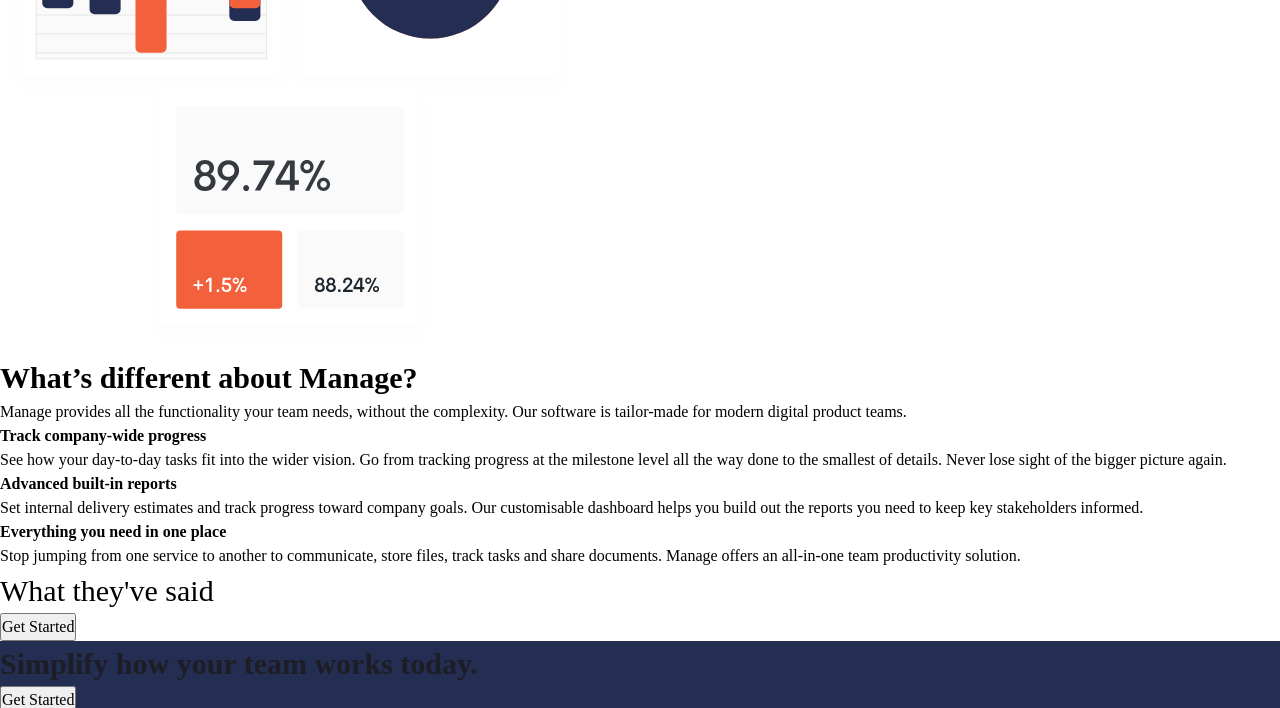
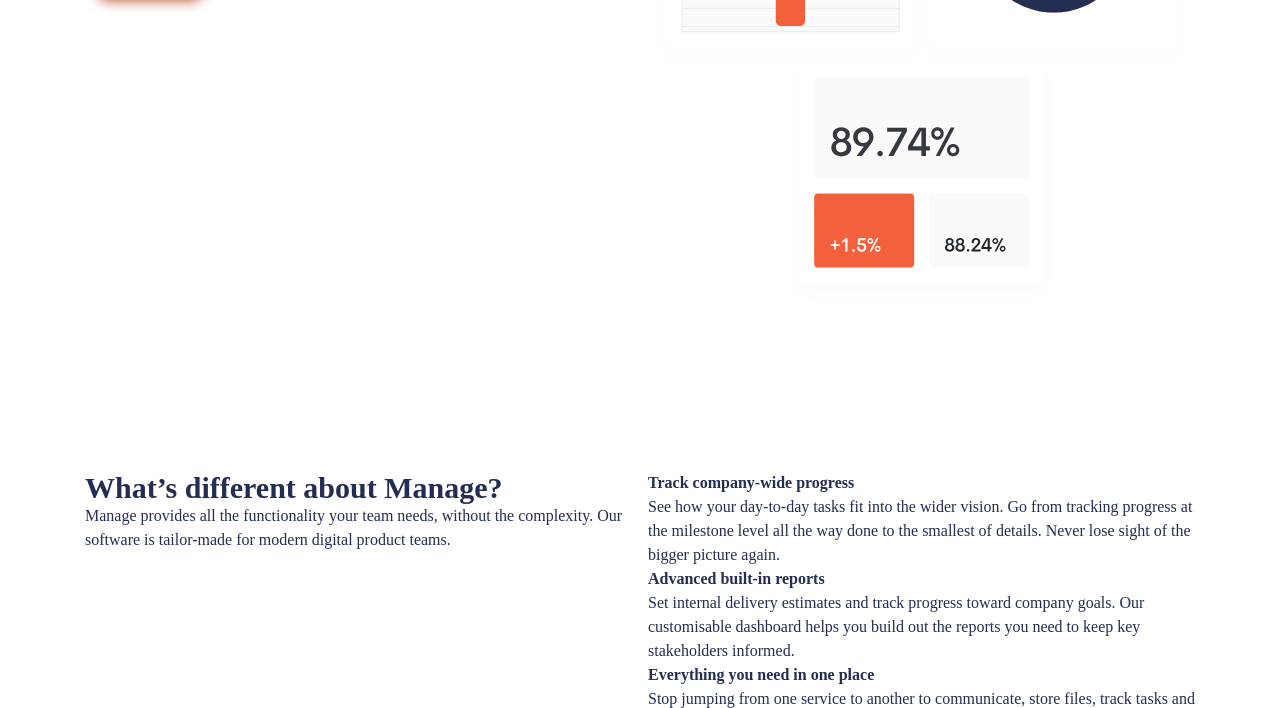
Before and after one commit to tetchimon/fm-mentor-project, a website built with Vite: page index.html in a window 1280 px wide. Shown: the part 454-1162 px from the top of the page. Built offline with nearby package versions, Linux system fonts and the light colour scheme.

Commit message:
basic styling

```diff
--- a/index.html
+++ b/index.html
@@ -32,7 +32,7 @@
     </header>
 
     <main>
-      <section>
+      <section class="padding-block-900">
         <div class="container">
           <div class="even-columns">
             <div><h1 class="fs-primary-heading fw-bold">Bring everyone together to build better products.</h1>
@@ -45,7 +45,7 @@
           </div>
         </div>
       </section>
-      <section>
+      <section class="padding-block-900">
 
         <div class="container">
           <div class="even-columns">
@@ -73,17 +73,17 @@
         </div>
       </section>
 
-      <section class="carousel">
-        <h2 class="fs-secondary-heading">What they've said</h2>
+      <section class="carousel | padding-block-700">
+        <h2 class="fs-secondary-heading fw-bold">What they've said</h2>
         <!--carousel here-->
         <button class="button">Get Started</button>
       </section>
 
-      <section class="cta | bg-primary-400 text-neutral-100">
+      <section class="cta | padding-block-700 bg-accent-400">
         <div class="container">
           <div class="even-columns">
             <div>
-              <p class="fs-secondary-heading fw-bold">Simplify how your team works today.</p>
+              <p class="fs-secondary-heading fw-bold text-accent-100">Simplify how your team works today.</p>
             </div>
             <div>
               <button class="button" data-type="inverted">Get Started</button>
@@ -93,7 +93,7 @@
       </section>
     </main>
 
-    <footer class="bg-neutral-900 text-neutral-100">
+    <footer class="padding-block-700 bg-neutral-900 text-neutral-100">
       <div class="container">
         <div class="even-columns">
           <div>
--- a/style.css
+++ b/style.css
@@ -1,12 +1,14 @@
 :root {
     /*colors*/
+    --clr-accent-500: hsl(12, 60%, 45%);
     --clr-accent-400: hsl(12, 88%, 59%);
+    --clr-accent-300: hsl(12, 88%, 75%);
     --clr-accent-100: hsl(13, 100%, 96%);
 
     --clr-primary-400: hsl(228, 39%, 23%);
 
-    --clr-neutral-100: hsl(232, 12%, 13%);
-    --clr-neutral-900: hsl(0, 0% 0%);
+    --clr-neutral-900: hsl(232, 12%, 13%);
+    --clr-neutral-100: hsl(13, 100%, 96%);
 
     /*fonts*/
     --ff-primary: font-family: 'Be Vietnam Pro', sans-serif;
@@ -31,6 +33,18 @@
     --fs-secondary-heading: var(--fs-700);
     --fs-nav: var(--fs-500);
     --fs-button: var(--fs-300);
+
+    /*spacing*/
+
+    --size-100: 0.25rem;
+    --size-200: 0.5rem;
+    --size-300: 0.75rem;
+    --size-400: 1rem;
+    --size-500: 1.5rem;
+    --size-600: 2rem;
+    --size-700: 3rem;
+    --size-800: 4rem;
+    --size-900: 5rem;
 }
 
 @media (min-width: 50em) {
@@ -148,11 +162,86 @@
 
 .fs-primary-heading {
     font-size: var(--fs-primary-heading);
+    line-height: 1.1;
 }
 .fs-secondary-heading {
     font-size: var(--fs-secondary-heading);
+    line-height: 1.1;
 }
 
 .fs-300 { font-size: var(--fs-300); }
 .fs-400 { font-size: var(--fs-400); }
 .fs-500 { font-size: var(--fs-500); }
+.fs-600 { font-size: var(--fs-600); }
+
+
+.padding-block-400 {
+    padding-block: var(--size-400);
+}
+.padding-block-900 {
+    padding-block: var(--size-900);
+}
+.padding-block-700 {
+    padding-block: var(--size-700);
+}
+
+.container {
+    --max-width: 1110px;
+    --padding: 1rem;
+
+    width: min(var(--max-width), 100% - (var(--padding) * 2));
+    margin-inline: auto;
+}
+
+.even-columns {
+    display: grid;
+    gap: 1rem;
+}
+
+@media (min-width: 50em) {
+    .even-columns {
+        grid-auto-flow: column;
+        grid-auto-columns: 1fr;
+    }
+}
+
+
+/* general styling */
+
+body {
+    font-size: var(--ff-body);
+    font-family: var(--ff-body);
+    color: var(--clr-primary-400);
+}
+
+/* button */
+
+.button {
+    cursor: pointer;
+    text-decoration: none;
+    border: 0;
+    border-radius: 100vmax;
+    padding: 1.25em 2.5em;
+    font-weight: var(--fw-bold);
+    font-size: var(--fs-button);
+    line-height: 1;
+    color: var(--clr-neutral-100);
+    background-color: var(--clr-accent-400);
+    box-shadow: 0 1.25em 1em -1em var(--clr-accent-500); /*offset move blur spread color */
+}
+
+.button[data-type = "inverted"] {
+    background-color: var(--clr-neutral-100);
+    color: var(--clr-accent-400);
+}
+
+.button:hover,
+.button:focus-visible {
+    background-color: var(--clr-accent-300);
+}
+
+.button[data-type = "inverted"]:hover,
+.button[data-type = "inverted"]:focus-visible {
+    background-color: var(--clr-neutral-100);
+    color: var(--clr-accent-300);
+}
```
